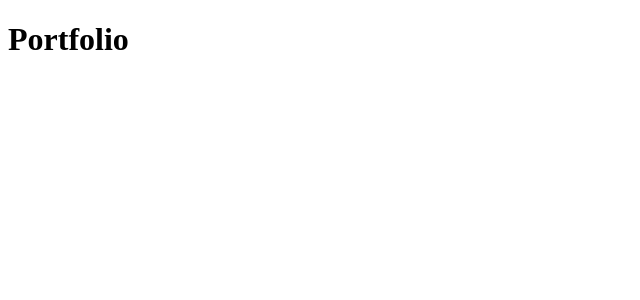
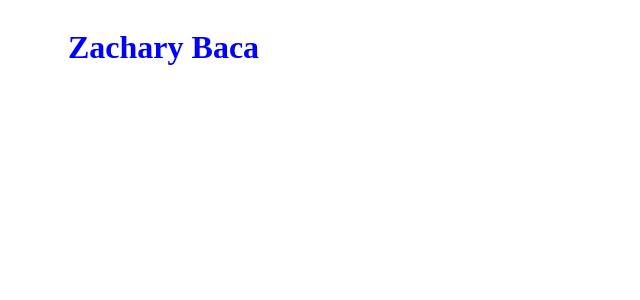
Before and after one commit to zacharybaca/myresumepage, a React (Create React App) app in the folder myportfolio/: page / in a window 1280 px wide. Shown: the top 300 px of the page, without its empty margins (0-640 px from the left). Built offline with nearby package versions, Linux system fonts and the light colour scheme.

Commit message:
created navbar component

```diff
--- a/myportfolio/src/App.css
+++ b/myportfolio/src/App.css
@@ -0,0 +1,4 @@
+.App {
+  display: flex;
+  margin-left: 60px;
+}
--- a/myportfolio/src/App.js
+++ b/myportfolio/src/App.js
@@ -1,10 +1,11 @@
 import React from 'react';
+import NavBar from './components/NavBar';
 import './App.css';
 
 function App() {
   return (
     <div className="App">
-      <h1>Portfolio</h1>
+      <NavBar />
     </div>
   );
 }
--- /dev/null
+++ b/myportfolio/src/components/NavBar.css
@@ -0,0 +1,4 @@
+.navbar {
+  display: flex;
+  color: blue;
+}
--- /dev/null
+++ b/myportfolio/src/components/NavBar.js
@@ -0,0 +1,12 @@
+import React from 'react';
+import './NavBar.css';
+
+function NavBar() {
+  return (
+    <div className="navbar">
+      <h1>Zachary Baca</h1>
+    </div>
+  );
+}
+
+export default NavBar;
```
